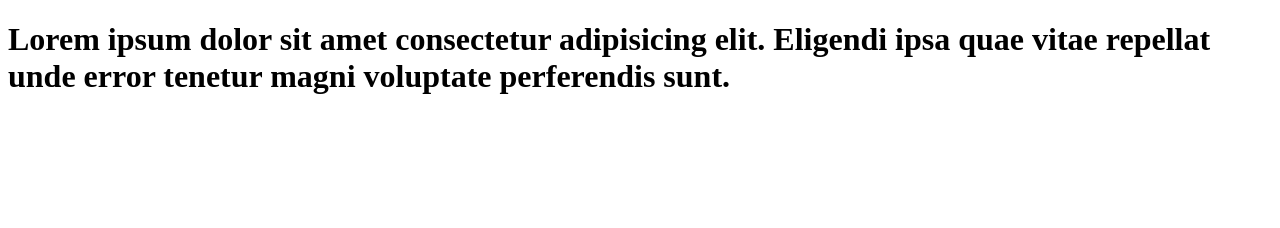
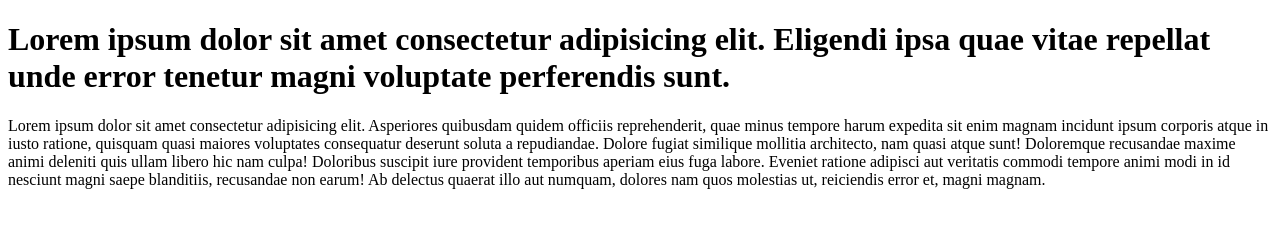
Before and after one commit to minakshi-saha/learn-git, a plain HTML site: page index.html in a window 1280 px wide. Drawn offline with Linux system fonts and the light colour scheme.

Commit message:
add index filerestored

```diff
--- a/index.html
+++ b/index.html
@@ -7,5 +7,6 @@
 </head>
 <body>
     <h1>Lorem ipsum dolor sit amet consectetur adipisicing elit. Eligendi ipsa quae vitae repellat unde error tenetur magni voluptate perferendis sunt.</h1>
+    <p>Lorem ipsum dolor sit amet consectetur adipisicing elit. Asperiores quibusdam quidem officiis reprehenderit, quae minus tempore harum expedita sit enim magnam incidunt ipsum corporis atque in iusto ratione, quisquam quasi maiores voluptates consequatur deserunt soluta a repudiandae. Dolore fugiat similique mollitia architecto, nam quasi atque sunt! Doloremque recusandae maxime animi deleniti quis ullam libero hic nam culpa! Doloribus suscipit iure provident temporibus aperiam eius fuga labore. Eveniet ratione adipisci aut veritatis commodi tempore animi modi in id nesciunt magni saepe blanditiis, recusandae non earum! Ab delectus quaerat illo aut numquam, dolores nam quos molestias ut, reiciendis error et, magni magnam.</p>
 </body>
 </html>
```
